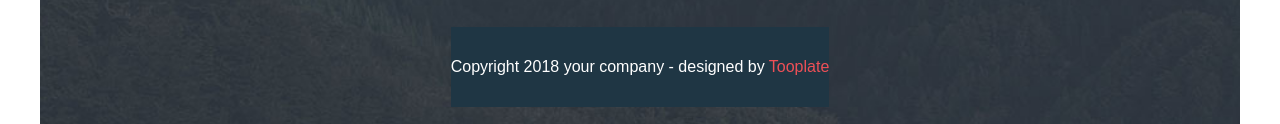
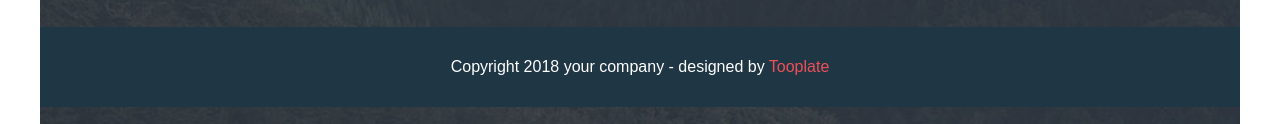
Before and after one commit to GrigNazaryan/Level, a plain HTML site: page index.html in a window 1280 px wide. Shown: the part 4853-4977 px from the top of the page. Drawn offline with Linux system fonts and the light colour scheme.

Commit message:
Update index.html

```diff
--- a/index.html
+++ b/index.html
@@ -301,7 +301,7 @@
                 </form>
             </div>
         </div>
-        <footer class="footer">
+        <footer class="footer row">
             <p class="footer-text">
                 Copyright 2018 your company - designed by <span class="footer-span">Tooplate</span>
             </p>
```
